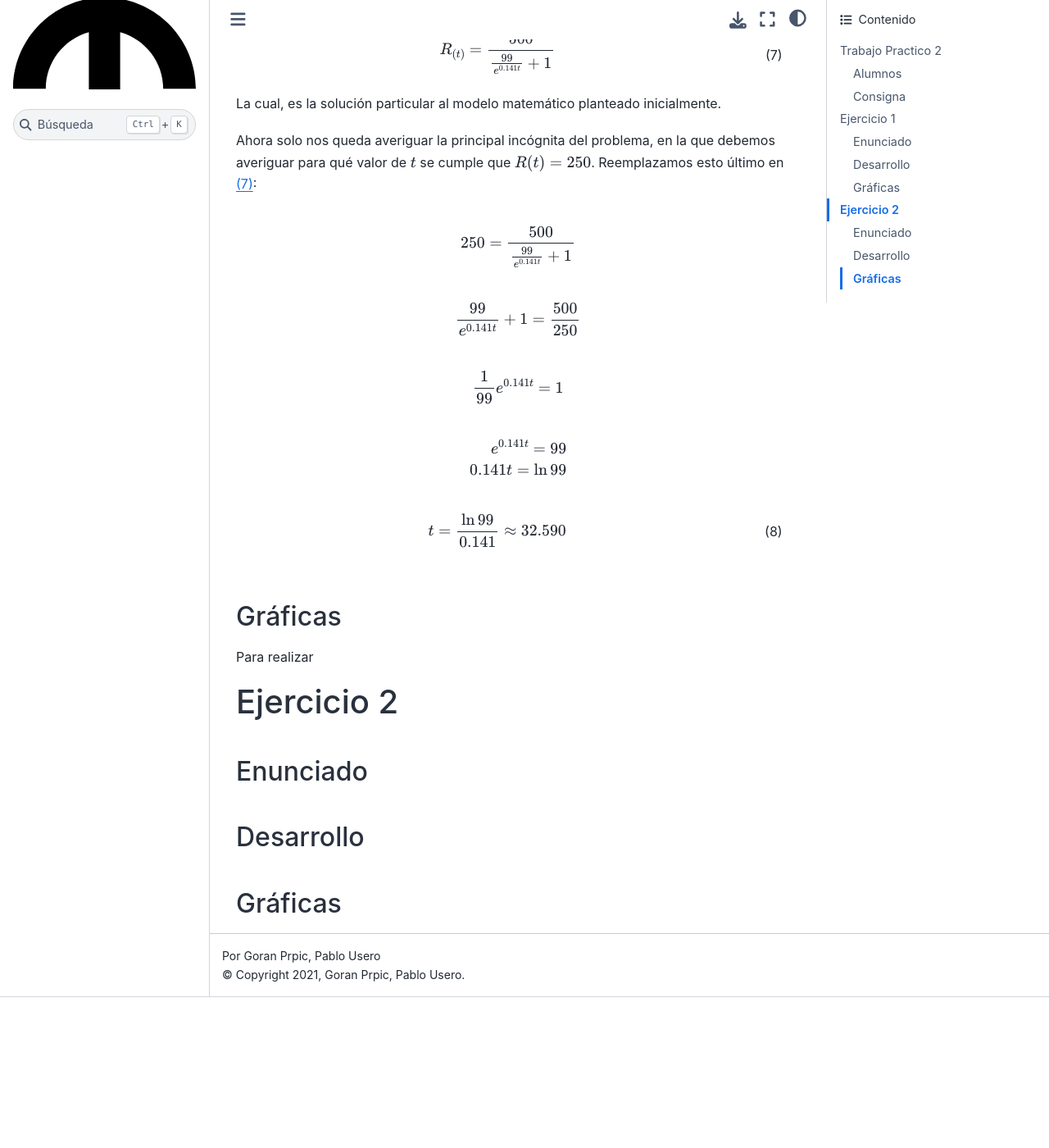
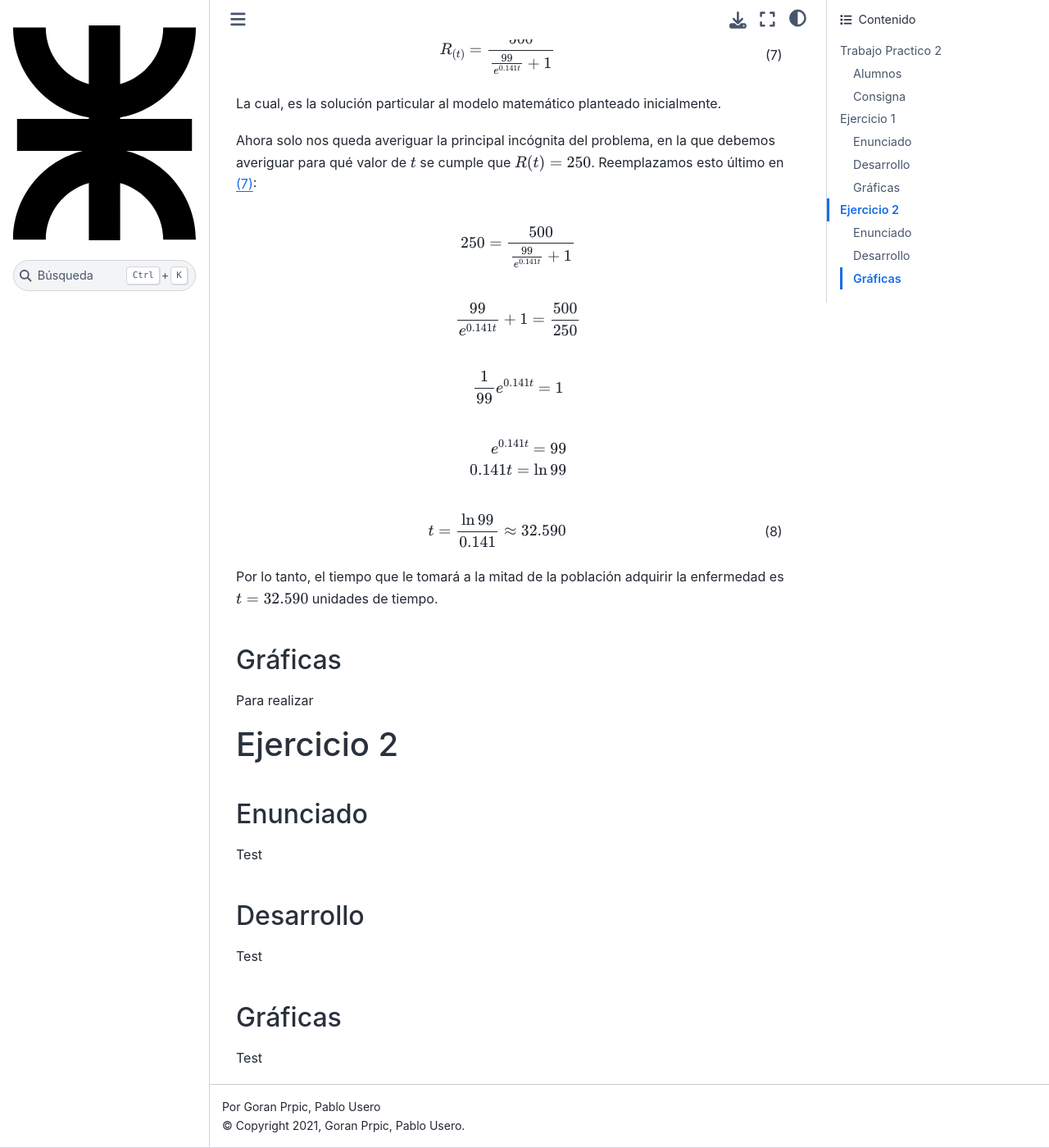
Before and after one commit to gorandp/am2_tp2, a Sphinx documentation site: the page built from docs/index.rst, in a window 1280 px wide and 1400 px high, scrolled down 5101 px. Shown: the whole window at 82% size. Built offline with Sphinx 7.4.7 and the Sphinx Book theme 1.1.4, drawn with Linux system fonts in a browser that asks for light colours; before the commit the page ends 6317 px from its top, so only the background shows below that.

Commit message:
update index

```diff
--- a/docs/index.rst
+++ b/docs/index.rst
@@ -269,6 +269,8 @@
 
    t = \frac {\ln 99}{0.141} \approx 32.590
 
+Por lo tanto, el tiempo que le tomará a la mitad de la población adquirir la
+enfermedad es :math:`t=32.590` unidades de tiempo.
 
 
 Gráficas
@@ -283,8 +285,14 @@
 Enunciado
 ---------
 
+Test
+
 Desarrollo
 ----------
 
+Test
+
 Gráficas
 --------
+
+Test
```
Also changed, not shown: 7 other files.
